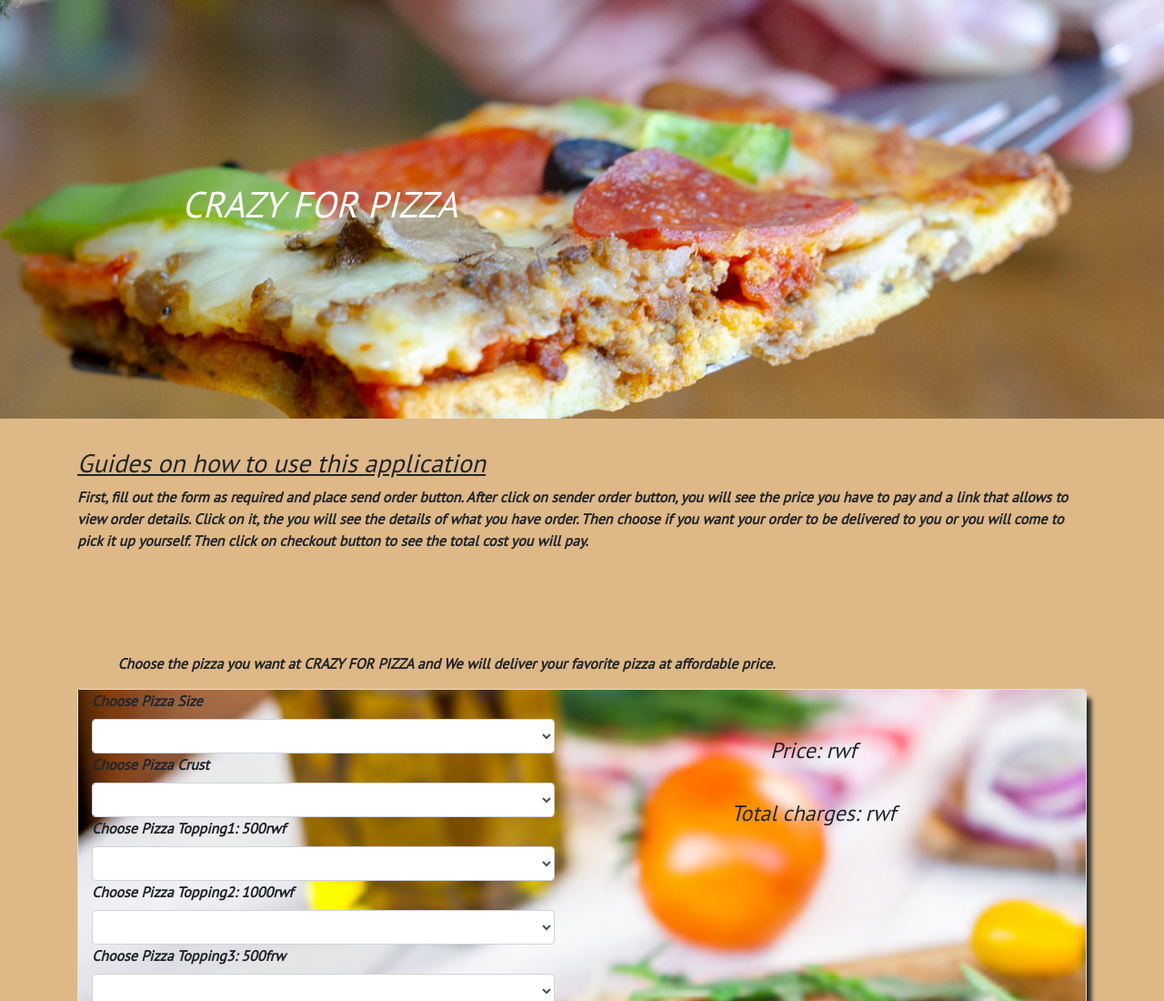
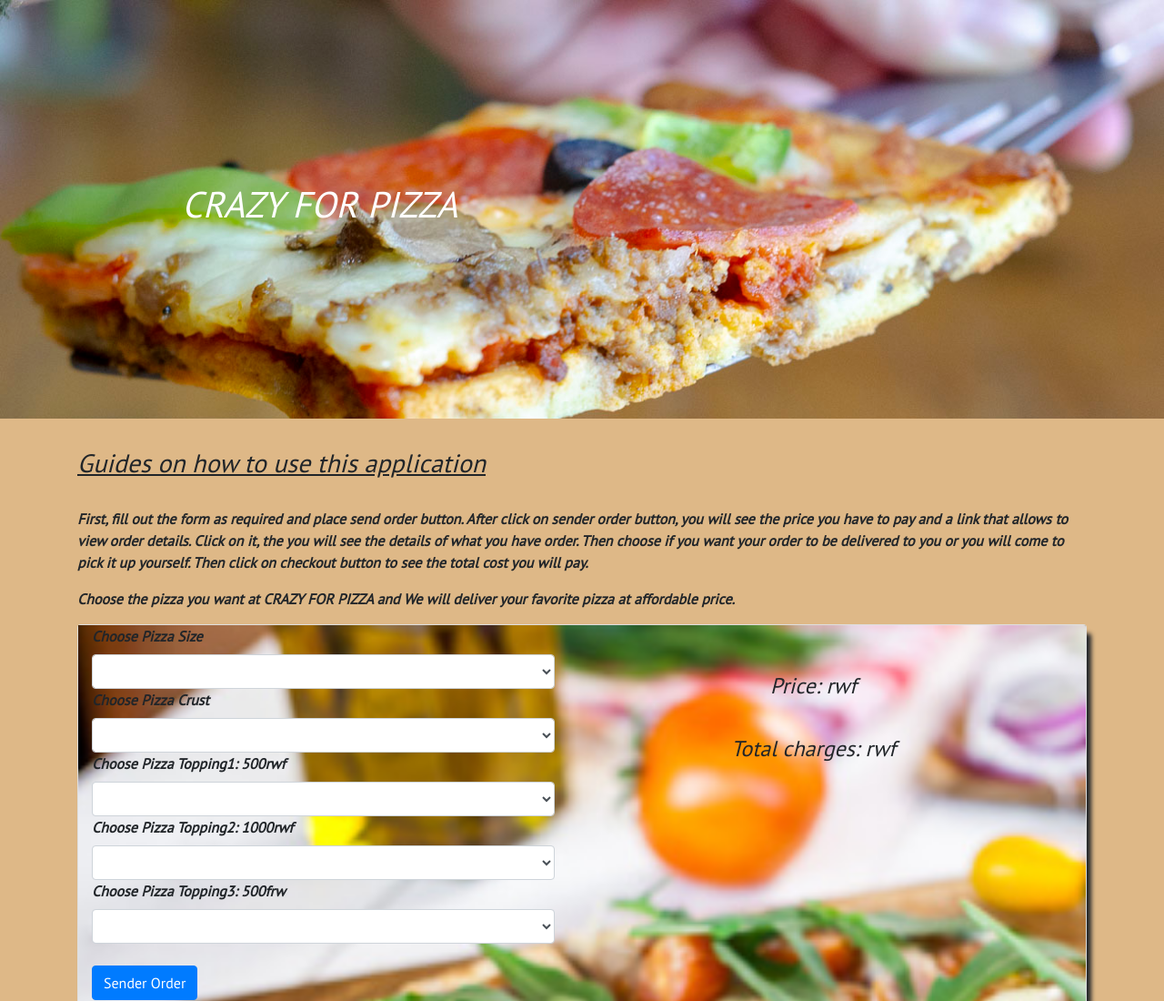
Before and after one commit to Agnes-N/PizzaApp, a plain HTML site: page index.html in a window 1280 px wide. Shown: the top 1100 px of the page at 91% size. Drawn offline with nearby package versions, Linux system fonts and the light colour scheme; files whose address does not match are found by name.

Commit message:
made changes

```diff
--- a/index.html
+++ b/index.html
@@ -33,17 +33,17 @@
         </div>
         <div class="container">
             <div class="text">
-                <h3><u>Guides on how to use this application</u></h3>
+                <h3><u>Guides on how to use this application</u></h3><br>
                 <p>First, fill out the form as required and place <em>send order</em> button. After click on sender
                     order button, you will see the price you have to pay and a link that allows to view order details.
                     Click on it, the you will see the details of what you have order. Then choose if you want your
                     order to be delivered to you or you will come to pick it up yourself. Then click on <em>checkout
                         button</em> to see the total cost you will pay.</p>
-            </div>
-            <p class="card-text" style="margin-top:10%; margin-left: 4%;">Choose the pizza you want at <em>CRAZY
+
+            <p>Choose the pizza you want at <em>CRAZY
                     FOR PIZZA</em> and We will deliver your favorite pizza at affordable price.</p>
 
-
+                </div>
             <div class="card">
                 <div class="row container">
                     <div class="col-md-6">
```
